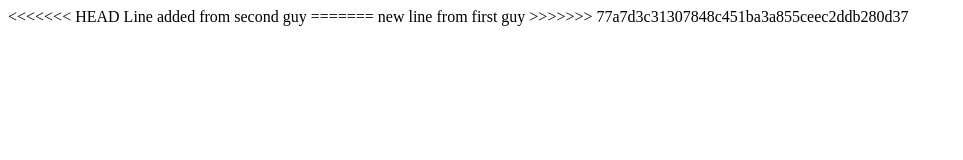
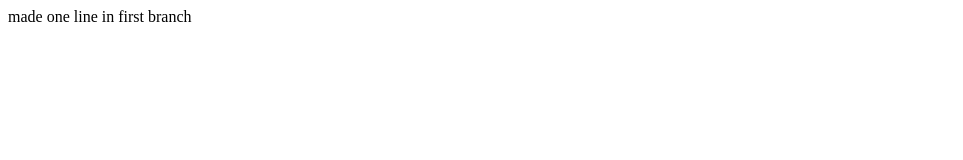
Before and after one commit to ketulbasiqa/performGit, a plain HTML site: page index.html in a window 1280 px wide. Shown: the whole page, without its empty margins (0-963 px from the left). Drawn offline with Linux system fonts and the light colour scheme.

Commit message:
First branch commit and push

```diff
--- a/index.html
+++ b/index.html
@@ -1,11 +1,7 @@
 <html!>
 <body>
 
-<<<<<<< HEAD
-Line added from second guy
-=======
-new line from first guy
->>>>>>> 77a7d3c31307848c451ba3a855ceec2ddb280d37
+made one line in first branch
 
 </body>
 </html>
```
Also changed, not shown: 1 other file.
